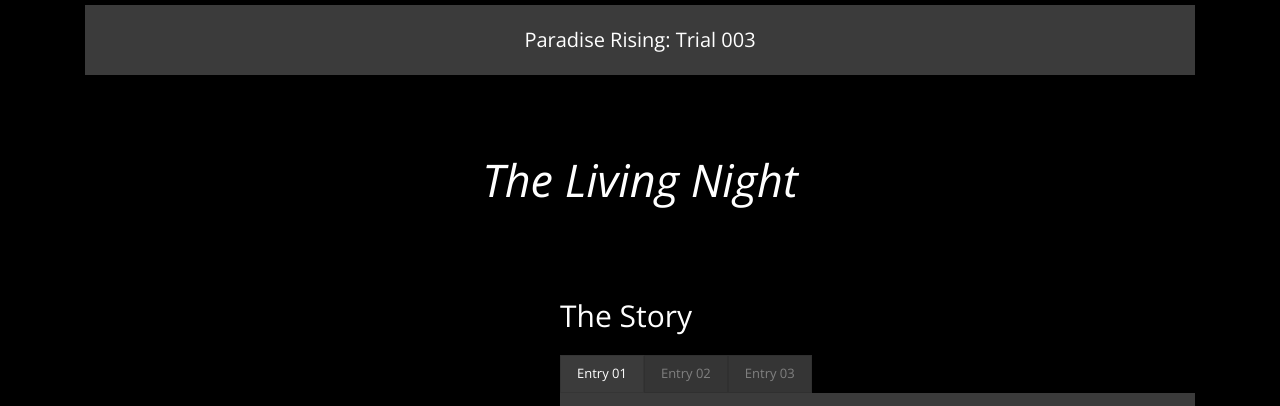
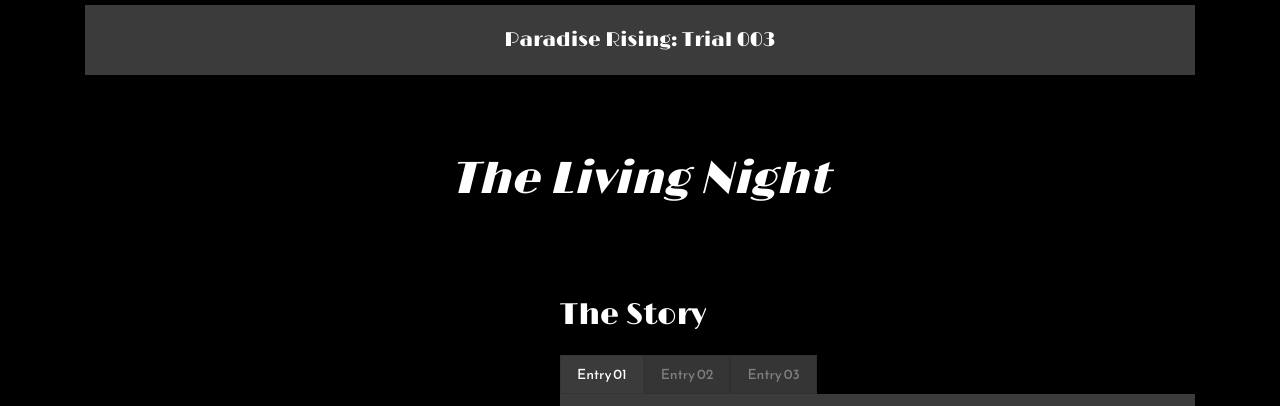
Before and after one commit to ClairRogers/PR-Trial-3, a plain HTML site: page test2.html in a window 1280 px wide. Shown: the top 406 px of the page. Drawn offline with nearby package versions, Linux system fonts and the light colour scheme.

Commit message:
font updates

```diff
--- a/style.css
+++ b/style.css
@@ -1,8 +1,8 @@
 body {
-  /* font-family: 'Roboto Mono', monospace; */
+  font-family: 'Reem Kufi', sans-serif;
   background-color: black;
   color: rgb(255, 255, 255);
-  font-size: 13px;
+  font-size: 14px;
   /* font-size: 30px; */
 }
 
@@ -55,20 +55,24 @@ body {
 
 .maintitle {
   font-size: 40px;
+  font-family: 'Limelight', sans-serif;
 }
 
 .maintitlegraphic {
   font-size: 45px;
   height: 200px;
   font-style: italic;
+  font-family: 'Limelight', sans-serif;
 }
 
 .maintitle2 {
   font-size: 20px;
+  font-family: 'Limelight', sans-serif;
 }
 
 .titles {
   font-size: 30px;
+  font-family: 'Limelight', sans-serif;
 }
 
 .topbar {
--- a/test2.html
+++ b/test2.html
@@ -8,7 +8,7 @@
   <link rel="stylesheet" href="https://stackpath.bootstrapcdn.com/bootswatch/4.5.0/yeti/bootstrap.min.css" integrity="sha384-chJtTd1EMa6hQI40eyJWF6829eEk4oIe7b3nNtUni7VxA3uHc/uIM/8ppyjrggfV" crossorigin="anonymous">
   <link rel="stylesheet" href="https://use.fontawesome.com/releases/v5.7.1/css/all.css"
     integrity="sha384-fnmOCqbTlWIlj8LyTjo7mOUStjsKC4pOpQbqyi7RrhN7udi9RwhKkMHpvLbHG9Sr" crossorigin="anonymous">
-  <link href="https://fonts.googleapis.com/css?family=Roboto+Mono" rel="stylesheet">
+  <link href="https://fonts.googleapis.com/css2?family=Limelight&family=Reem+Kufi&display=swap" rel="stylesheet">
   <link rel="stylesheet" href="style.css">
   <link rel="apple-touch-icon" sizes="180x180" href="/apple-touch-icon.png">
   <link rel="icon" type="image/png" sizes="32x32" href="/favicon-32x32.png">
```
Also changed, not shown: test1.html (+1 -1 lines).
